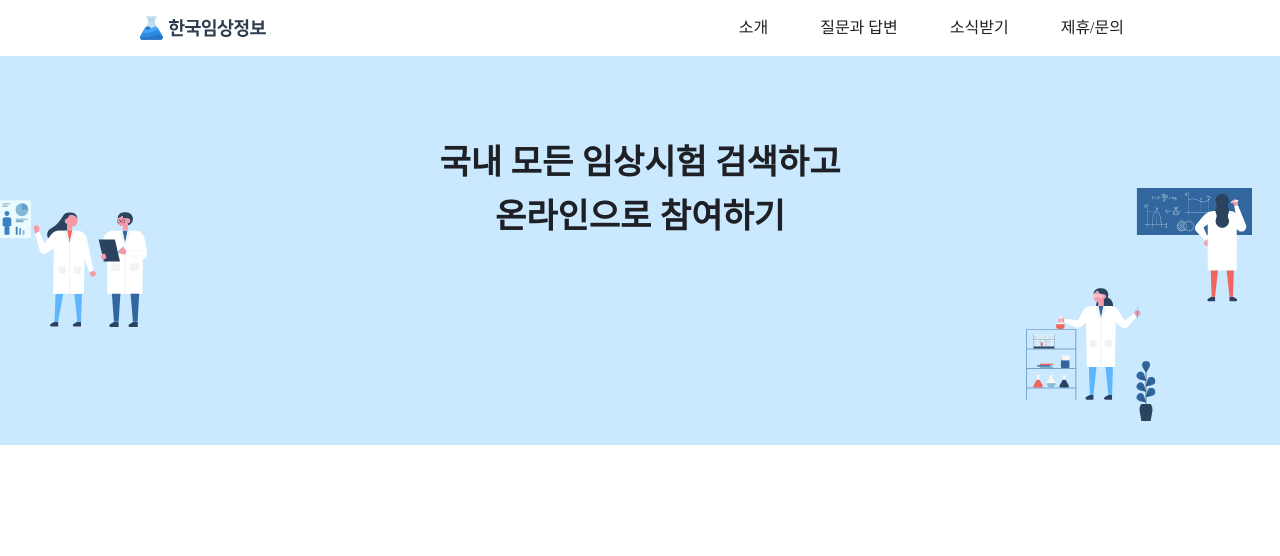
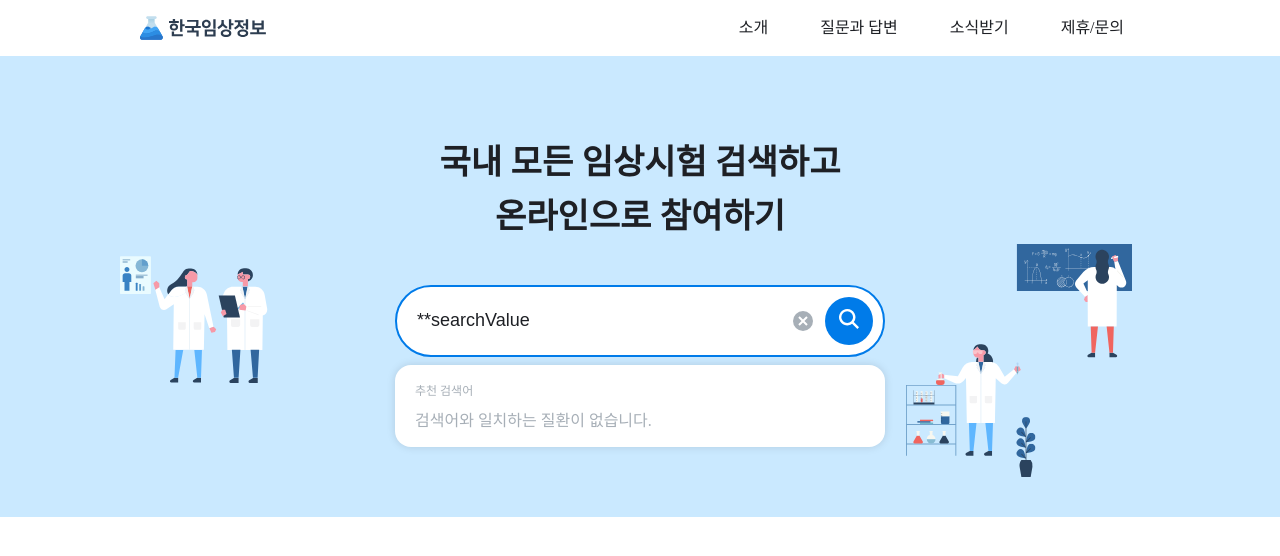
Before and after one commit to Woogie-94/pre-onboarding-12th-3-10, a React (Vite) app: page / in a window 1280 px wide. Shown: the top 556 px of the page. Built offline with nearby package versions, Linux system fonts and the light colour scheme.

Commit message:
feat : Add input

```diff
--- a/src/pages/Main.tsx
+++ b/src/pages/Main.tsx
@@ -4,10 +4,22 @@ import MainBackgroundSvg_1 from "../assets/svg/MainBackgroundSvg_1";
 import MainBackgroundSvg_2 from "../assets/svg/MainBackgroundSvg_2";
 import MainBackgroundSvg_3 from "../assets/svg/MainBackgroundSvg_3";
 import Header from "../components/common/Header";
+import SearchInput from "../components/search/SearchInput";
+import SearchResult from "../components/search/SearchResult";
+
+const Main = () => {
+  const handleFocus = () => {
+    // for SearchInput handleFocus
+  };
+
+  const handleChange = (value: string) => {
+    // for SearchInput onChange
+  };
+
+  const isVisible = true; // for SearchResult
 
 
 
-const Main = () => {
   return (
     <Wrapper>
       <Header />
@@ -15,7 +27,11 @@ const Main = () => {
         <Title>
           국내 모든 임상시험 검색하고 <br /> 온라인으로 참여하기
         </Title>
-      </Inner>
+        <div>
+          { /*값들 전부 임시값*/ }
+          <SearchInput value={"**searchValue"} isFocus={true} onChange={handleChange} onFocus={handleFocus} />
+          {isVisible && <SearchResult result={[]} focusIndex={0} />}
+        </div>
         <MainSvg1>
           <MainBackgroundSvg_1 />
         </MainSvg1>
@@ -25,13 +41,13 @@ const Main = () => {
         <MainSvg3>
           <MainBackgroundSvg_3 />
         </MainSvg3>
+      </Inner>
     </Wrapper>
   );
 };
 
 export default Main;
 
-// Style
 const Wrapper = styled.div`
   display: flex;
   flex-direction: column;
--- /dev/null
+++ b/src/styles/index.ts
@@ -0,0 +1,13 @@
+import { css } from "styled-components";
+
+export const customScroll = css`
+  &::-webkit-scrollbar {
+    width: 8px;
+  }
+
+  &::-webkit-scrollbar-thumb {
+    background-color: #6a737b40;
+
+    border-radius: 10px;
+  }
+`;
```
Also changed, not shown: src/services/search.ts (added, +11 -0 lines). Lines whose indentation alone changed are shown as unchanged.
